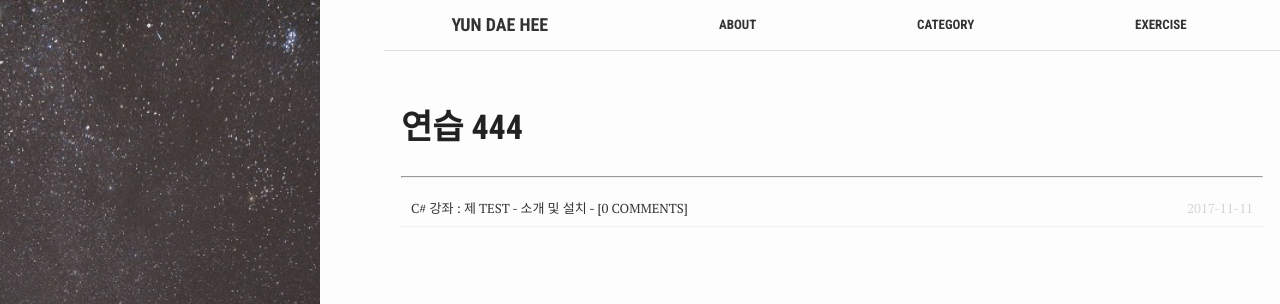
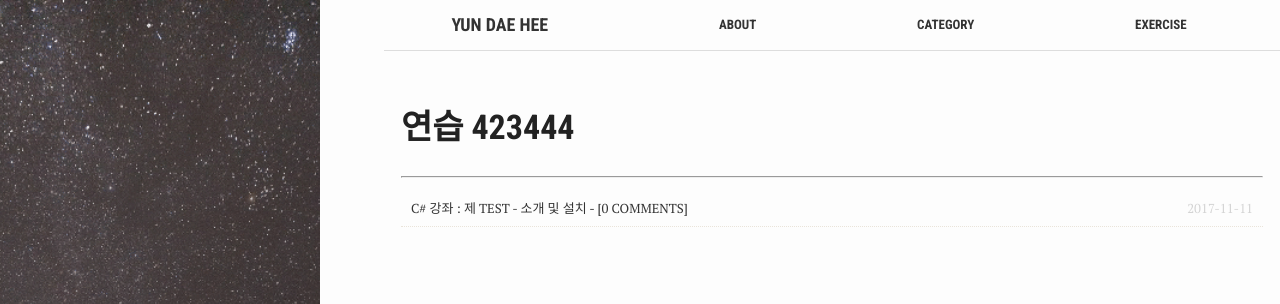
Before and after one commit to test076923/test076923.github.io, a Jekyll site: the page built from exercise.md, in a window 1280 px wide. Shown: the top 304 px of the page. Built offline with Jekyll 4.4.1, drawn with Linux system fonts in a browser that asks for light colours; comment, search, counter and statistics services are not loaded.

Commit message:
Update exercise.md

```diff
--- a/exercise.md
+++ b/exercise.md
@@ -8,7 +8,7 @@ summary: "Exercise program."
 active: Exercise
 date: 9/12/2017 3:37:34 PM
 ---
-# 연습 444 #
+# 연습 423444 #
 ----------
 
 {% for tag in site.tags %}
```
